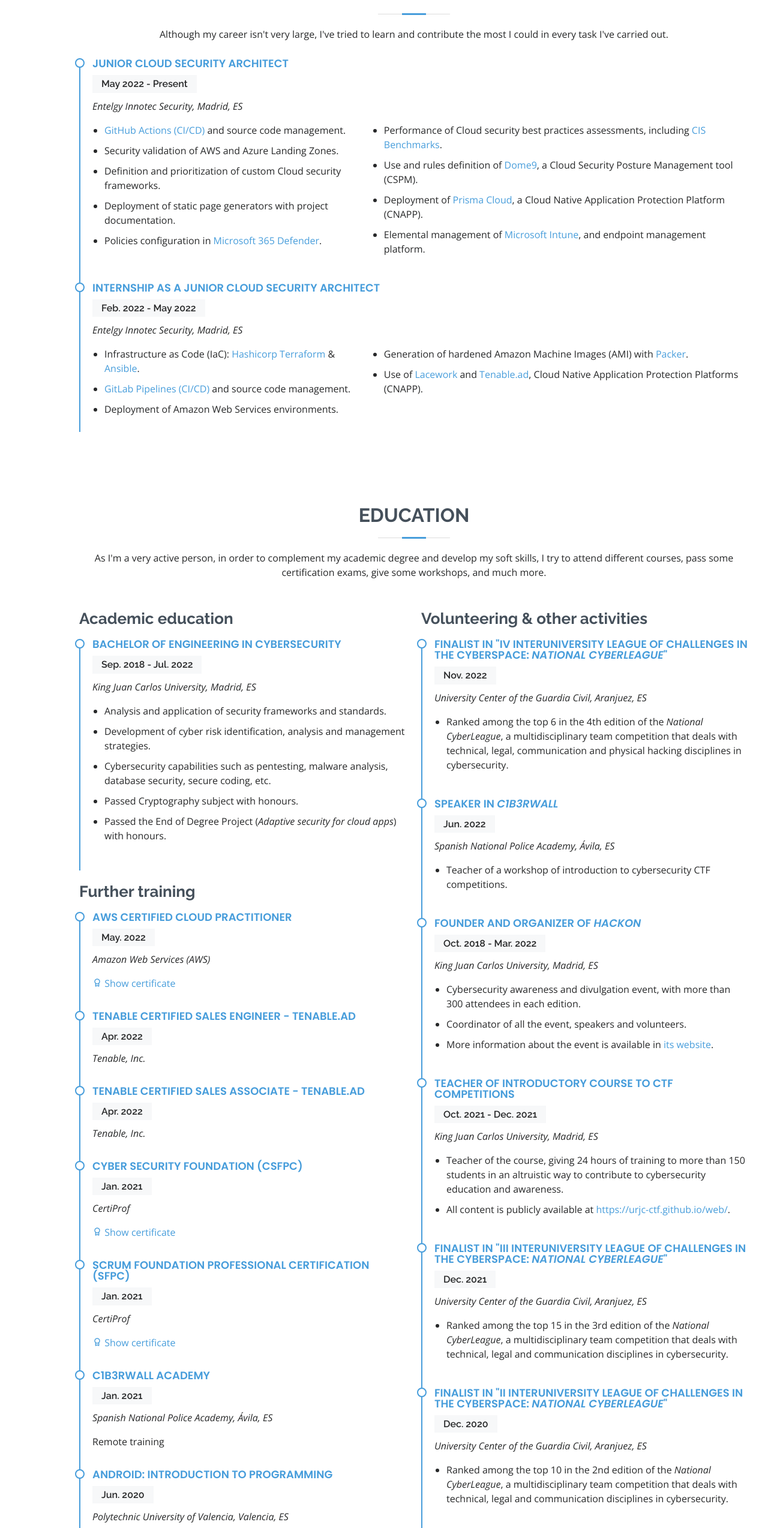
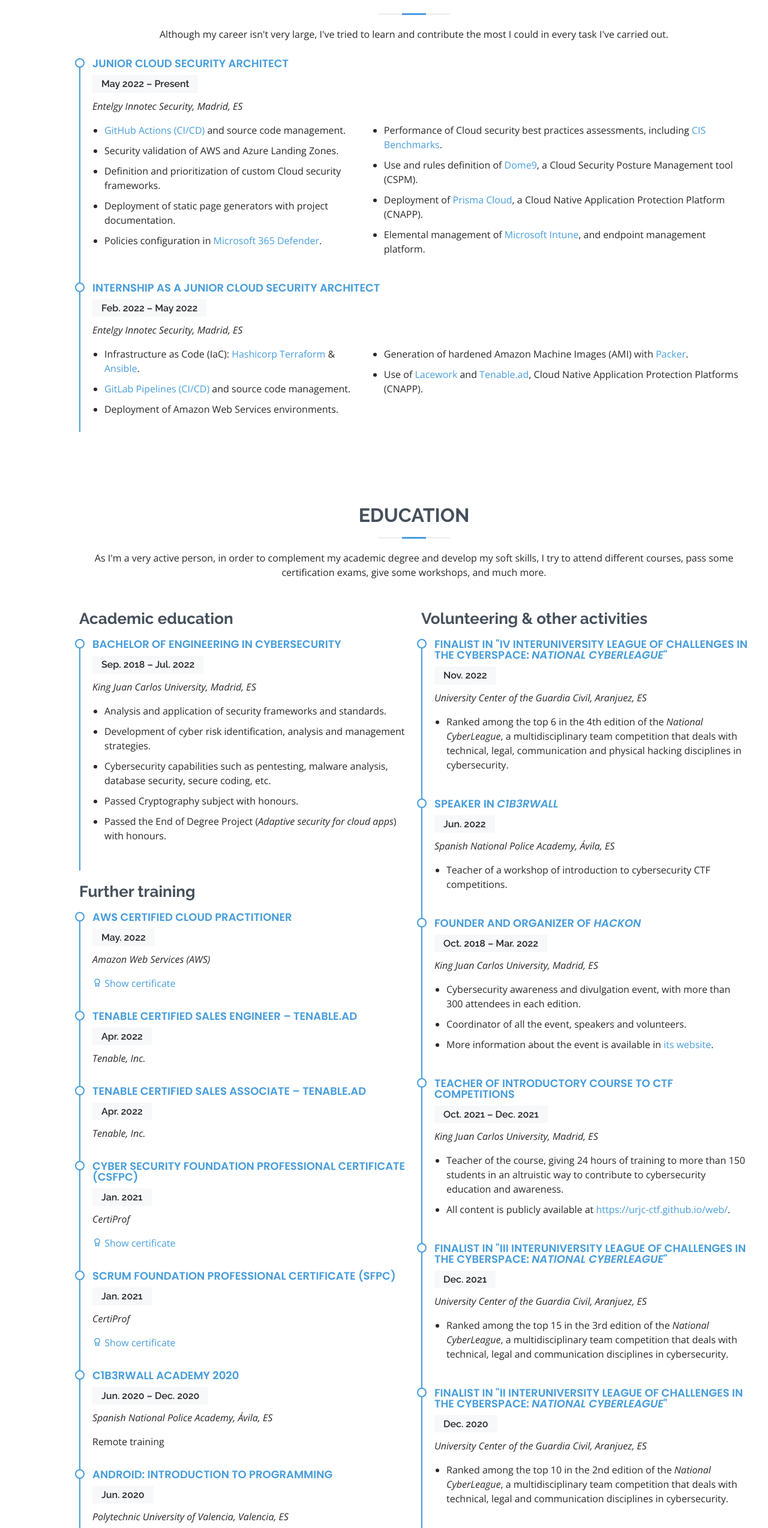
Before and after one commit to Kaputt4/kaputt4.github.io, a plain HTML site: page docs/index.html in a window 1280 px wide. Shown: the part 2073-4620 px from the top of the page at 60% size. Drawn offline with nearby package versions, Linux system fonts and the light colour scheme.

Commit message:
Fix dashes, date C1b3rWall Academy & SFPC name

```diff
--- a/docs/index.html
+++ b/docs/index.html
@@ -253,7 +253,7 @@
           <div class="col">
             <div class="work-item">
               <h4>Junior Cloud Security Architect</h4>
-              <h5>May 2022 - Present</h5>
+              <h5>May 2022 &ndash; Present</h5>
               <p><em>Entelgy Innotec Security, Madrid, ES</em></p>
               <div class="row">
                 <div class="col-lg-5">
@@ -277,7 +277,7 @@
             </div>
             <div class="work-item">
               <h4>Internship as a Junior Cloud Security Architect</h4>
-              <h5>Feb. 2022 - May 2022</h5>
+              <h5>Feb. 2022 &ndash; May 2022</h5>
               <p><em>Entelgy Innotec Security, Madrid, ES</em></p>
               <div class="row">
                 <div class="col-lg-5">
@@ -316,7 +316,7 @@
             <h3 class="work-title">Academic education</h3>
             <div class="work-item">
               <h4>Bachelor of Engineering in Cybersecurity</h4>
-              <h5>Sep. 2018 - Jul. 2022</h5>
+              <h5>Sep. 2018 &ndash; Jul. 2022</h5>
               <p><em>King Juan Carlos University, Madrid, ES</em></p>
               <ul>
                 <li>Analysis and application of security frameworks and standards.</li>
@@ -336,32 +336,32 @@
                     class="bx bx-award"></i> Show certificate</a></p>
             </div>
             <div class="work-item">
-              <h4>Tenable Certified Sales Engineer - Tenable.ad</h4>
+              <h4>Tenable Certified Sales Engineer &ndash; Tenable.ad</h4>
               <h5>Apr. 2022</h5>
               <p><em>Tenable, Inc.</em></p>
             </div>
             <div class="work-item">
-              <h4>Tenable Certified Sales Associate - Tenable.ad</h4>
+              <h4>Tenable Certified Sales Associate &ndash; Tenable.ad</h4>
               <h5>Apr. 2022</h5>
               <p><em>Tenable, Inc.</em></p>
             </div>
             <div class="work-item">
-              <h4>Cyber Security Foundation (CSFPC)</h4>
+              <h4>Cyber Security Foundation Professional Certificate (CSFPC)</h4>
               <h5>Jan. 2021</h5>
               <p><em>CertiProf</em></p>
               <p><a href="https://www.credly.com/badges/0142558a-3cd7-4748-ad48-a32a3576b202" class="credly"><i
                     class="bx bx-award"></i> Show certificate</a></p>
             </div>
             <div class="work-item">
-              <h4>Scrum Foundation Professional Certification (SFPC)</h4>
+              <h4>Scrum Foundation Professional Certificate (SFPC)</h4>
               <h5>Jan. 2021</h5>
               <p><em>CertiProf</em></p>
               <p><a href="https://www.credly.com/badges/ee9781f4-1943-4f7d-9dd4-5190eb4986f9" class="credly"><i
                     class="bx bx-award"></i> Show certificate</a></p>
             </div>
             <div class="work-item">
-              <h4>C1b3rWall Academy</h4>
-              <h5>Jan. 2021</h5>
+              <h4>C1b3rWall Academy 2020</h4>
+              <h5>Jun. 2020 &ndash; Dec. 2020</h5>
               <p><em>Spanish National Police Academy, Ávila, ES</em></p>
               <p>Remote training</p>
             </div>
@@ -375,7 +375,7 @@
             </div>
             <div class="work-item">
               <h4>Technical training in 3D printing</h4>
-              <h5>2019</h5>
+              <h5>Jul. 2019 &ndash; Aug. 2019</h5>
               <p><em>Toledo Chamber of Commerce, Toledo, ES</em></p>
               <p>150 face-to-face hours</p>
             </div>
@@ -403,7 +403,7 @@
             </div>
             <div class="work-item">
               <h4>Founder and organizer of <em>HackOn</em></h4>
-              <h5>Oct. 2018 - Mar. 2022</h5>
+              <h5>Oct. 2018 &ndash; Mar. 2022</h5>
               <p><em>King Juan Carlos University, Madrid, ES</em></p>
               <ul>
                 <li>Cybersecurity awareness and divulgation event, with more than 300 attendees in each edition.</li>
@@ -413,7 +413,7 @@
             </div>
             <div class="work-item">
               <h4>Teacher of Introductory course to CTF competitions</h4>
-              <h5>Oct. 2021 - Dec. 2021</h5>
+              <h5>Oct. 2021 &ndash; Dec. 2021</h5>
               <p><em>King Juan Carlos University, Madrid, ES</em></p>
               <ul>
                 <li>Teacher of the course, giving 24 hours of training to more than 150 students in an altruistic way to
@@ -458,7 +458,7 @@
             </div>
             <div class="work-item">
               <h4>Community Development Volunteer</h4>
-              <h5>Oct. 2018 - May. 2019</h5>
+              <h5>Oct. 2018 &ndash; May. 2019</h5>
               <p><em>Alcorcon Foundation University Hospital, Madrid, ES</em></p>
               <ul>
                 <li>Accompaniment and care of admitted patients.</li>
@@ -466,7 +466,7 @@
             </div>
             <div class="work-item">
               <h4>Speaker in <em>Are you sure you're sure?</em></h4>
-              <h5>Mar. 2019 - May. 2019</h5>
+              <h5>Mar. 2019 &ndash; May. 2019</h5>
               <p><em>King Juan Carlos University, Madrid, ES</em></p>
               <ul>
                 <li>Informative talks and workshops for ESO students on Internet security.</li>
```
Also changed, not shown: docs/es/index.html (+14 -14 lines).
